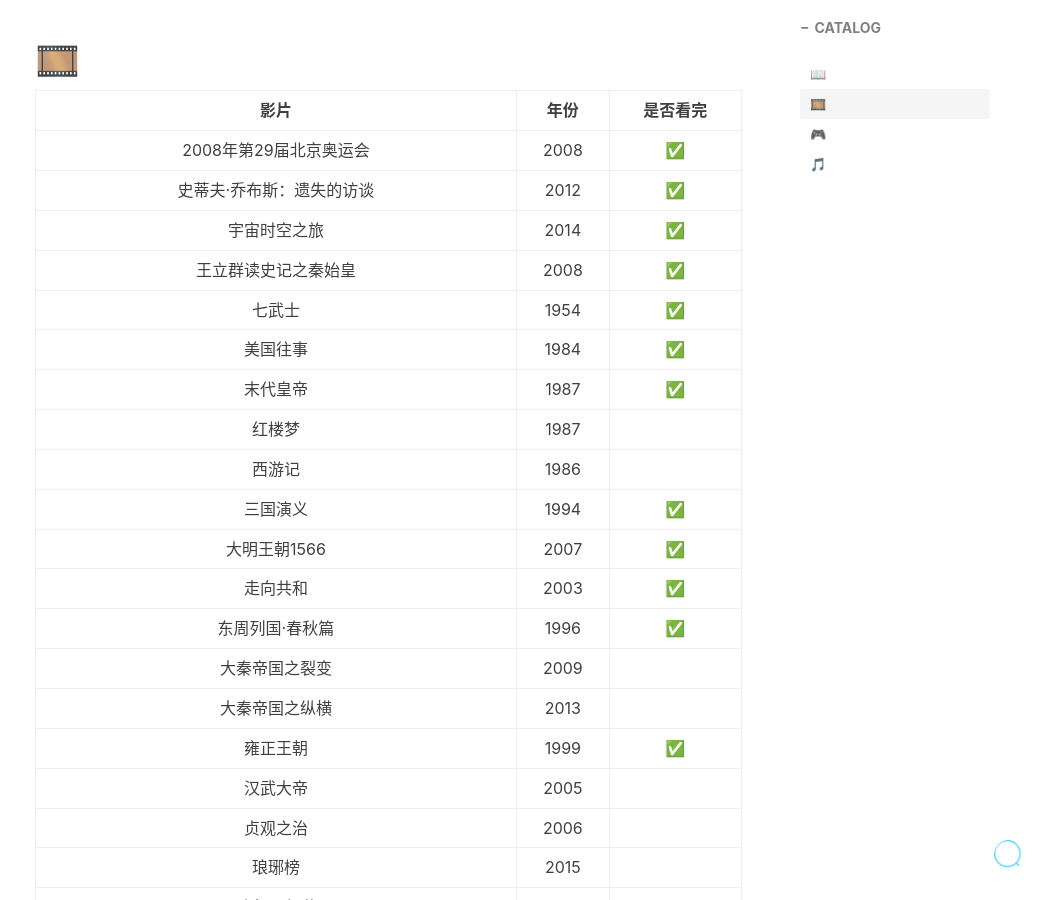
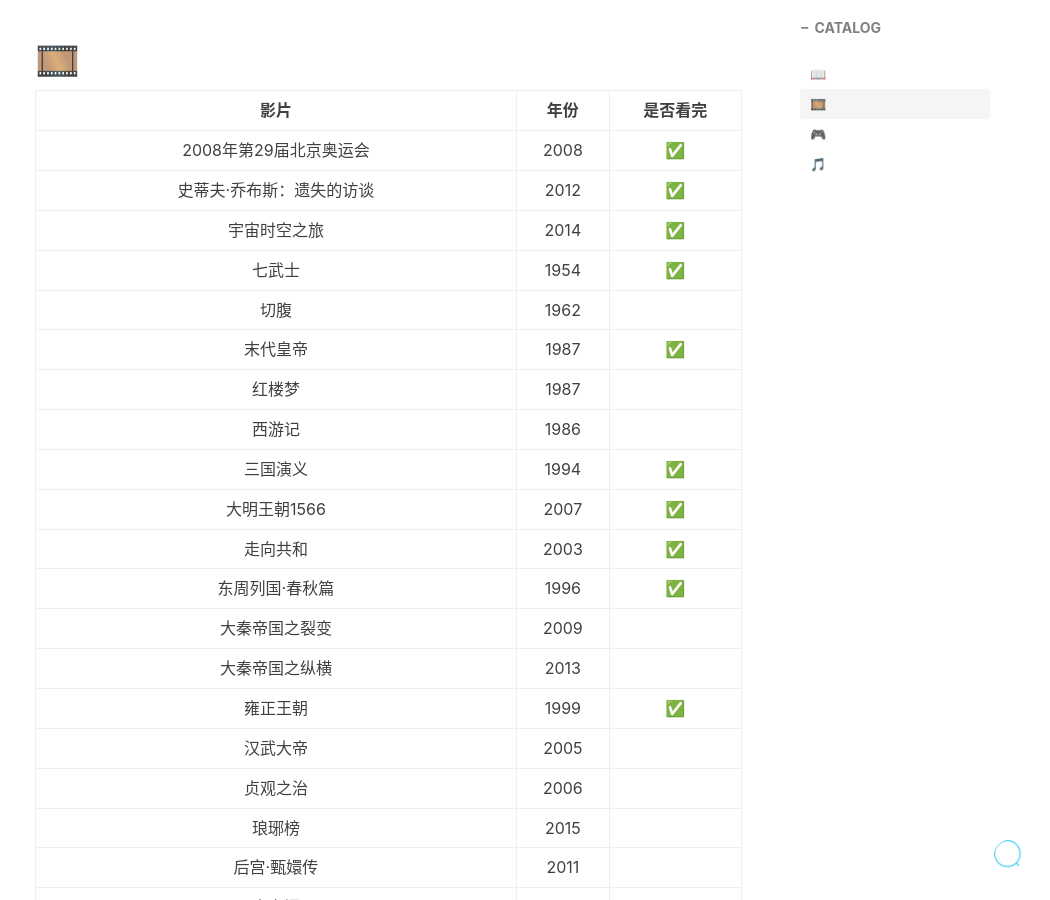
Before and after one commit to IosefLilianovichDros/IosefLilianovichDros.github.io, a Jekyll site: the page built from _posts/2016-01-01-bookandgame-2016.md, in a window 1280 px wide and 900 px high, scrolled down 25979 px. Shown: the whole window, without its empty margins (230-1280 px from the left). Built offline with Jekyll 4.4.1, drawn with Linux system fonts in a browser that asks for light colours; comment, search, counter and statistics services are not loaded.

Commit message:
Update 2016-01-01-bookandgame-2016.md

```diff
--- a/_posts/2016-01-01-bookandgame-2016.md
+++ b/_posts/2016-01-01-bookandgame-2016.md
@@ -633,9 +633,8 @@ tags:
 | 2008年第29届北京奥运会 | 2008 | ✅ |
 | 史蒂夫·乔布斯：遗失的访谈 | 2012 | ✅ |
 | 宇宙时空之旅 | 2014 | ✅ |
-| 王立群读史记之秦始皇 | 2008 | ✅ |
 | 七武士 | 1954 | ✅ |
-| 美国往事 | 1984 | ✅ |
+| 切腹 | 1962 |  |
 | 末代皇帝 | 1987 | ✅ |
 | 红楼梦 | 1987 |  |
 | 西游记 | 1986 |  |
```
Also changed, not shown: other parts of _posts/2016-01-01-bookandgame-2016.md (+1 -0 lines).
